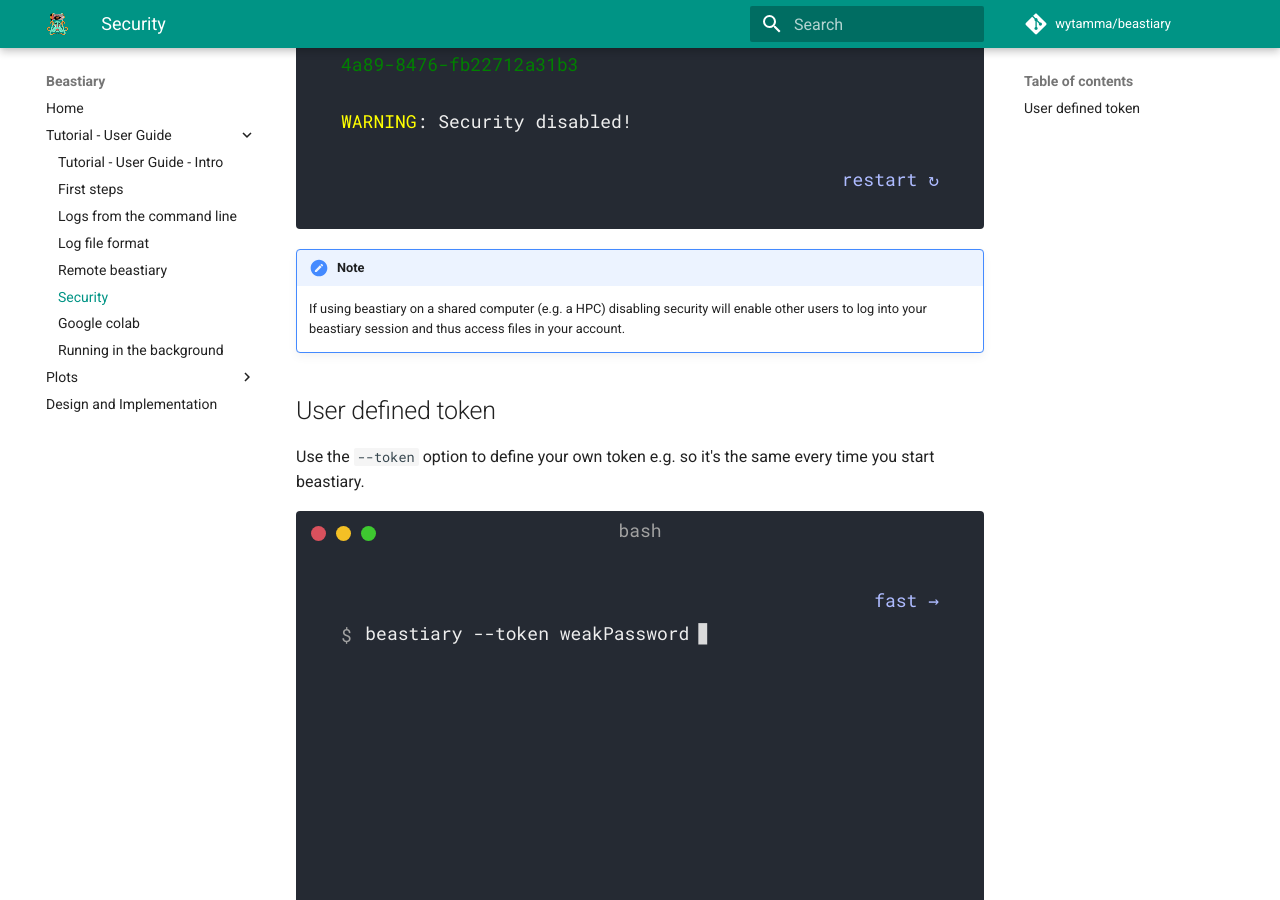
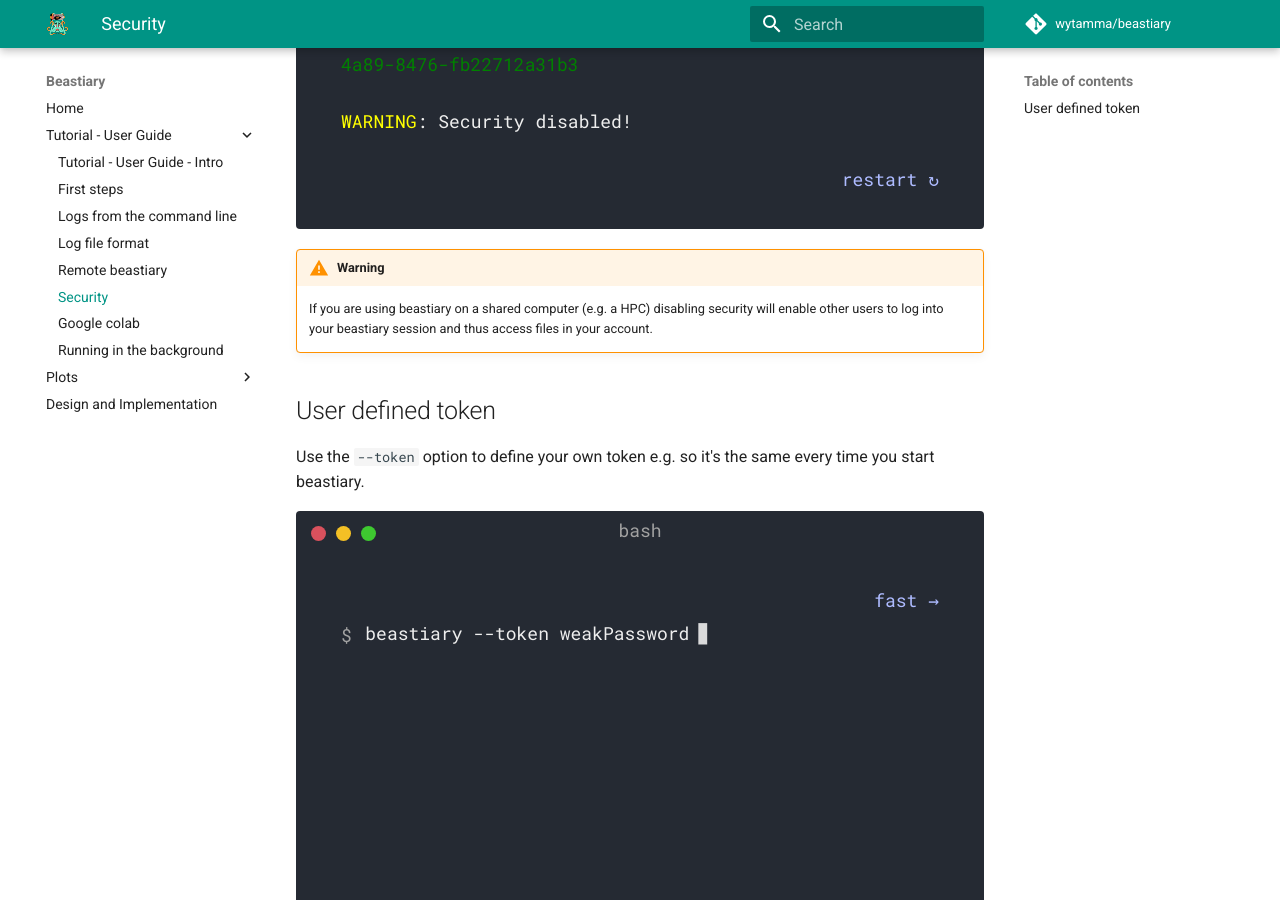
Before and after one commit to Wytamma/beastiary, an MkDocs documentation site: the page built from docs/tutorial/security.md, in a window 1280 px wide and 900 px high, scrolled down 480 px. Built offline with MkDocs 1.6.1 and Material for MkDocs 9.7.7, drawn with Linux system fonts in a browser that asks for light colours; comment, search, counter and statistics services are not loaded.

Commit message:
:art: update docs

```diff
--- a/docs/tutorial/security.md
+++ b/docs/tutorial/security.md
@@ -14,9 +14,9 @@
 
 </div>
 
-!!! note
+!!! warning
 
-    If using beastiary on a shared computer (e.g. a HPC) disabling security will enable other users to log into your beastiary session and thus access files in your account.
+    If you are using beastiary on a shared computer (e.g. a HPC) disabling security will enable other users to log into your beastiary session and thus access files in your account.
 
 
 ## User defined token
```
